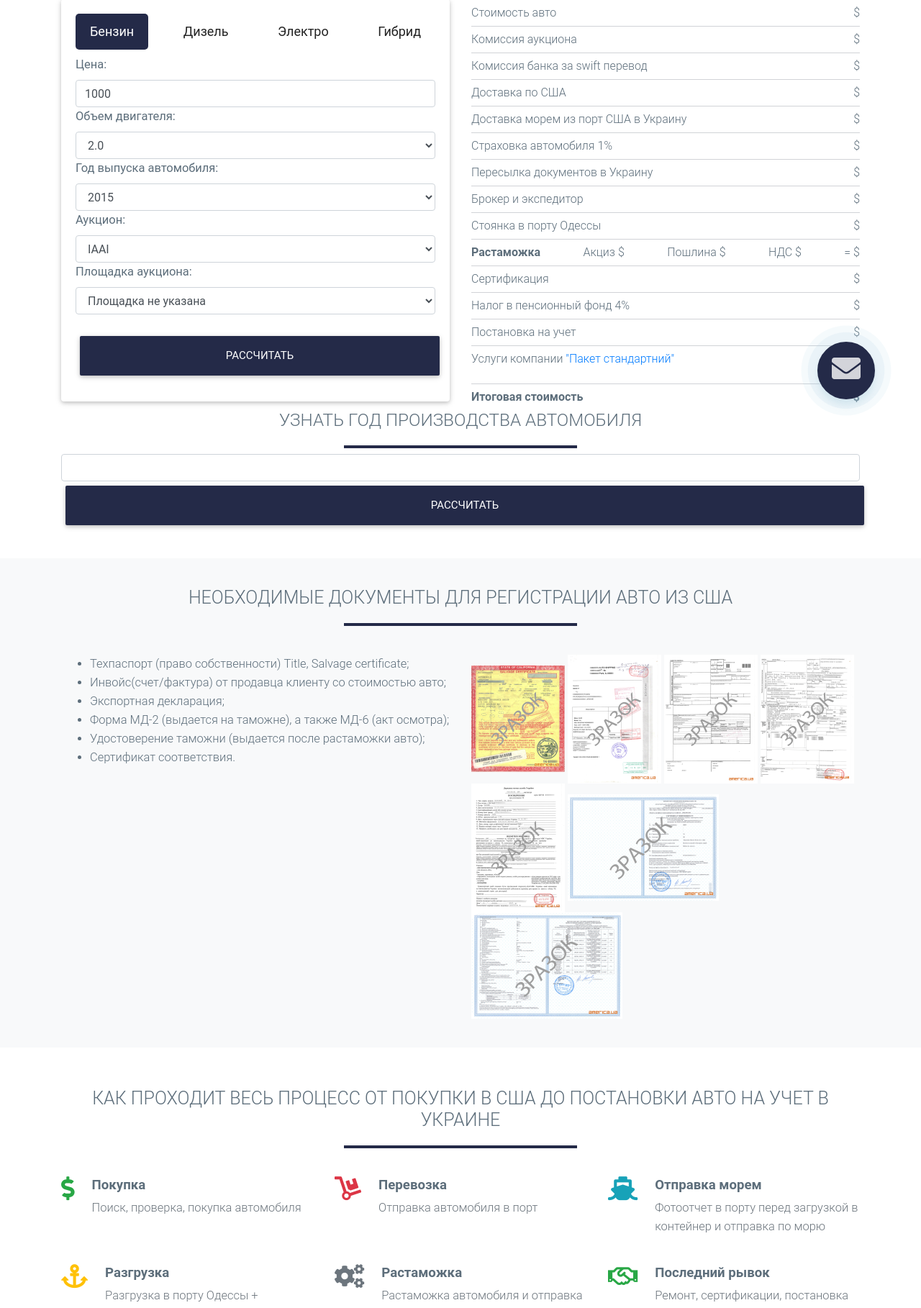
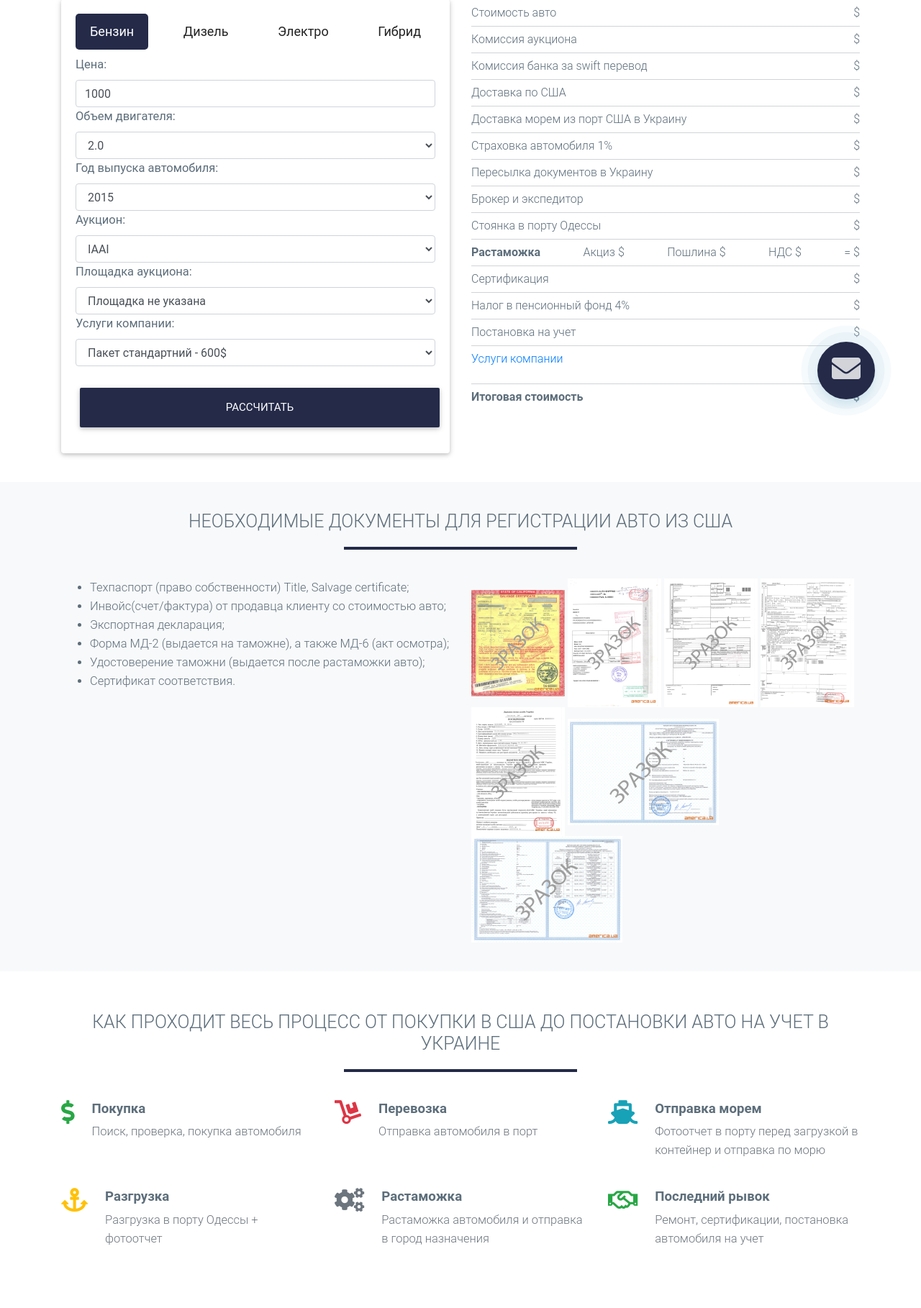
Before and after one commit to viktor-orkush/driveamerican, a Django app: page /calculation/ in a window 1280 px wide. Shown: the part 205-2023 px from the top of the page at 72% size. Run offline with Django 3.2, Linux system fonts and the light colour scheme; data comes from the database, SQL or seed files in the repository; some libraries are stand-ins or nearby versions.

Commit message:
add function change services

```diff
--- a/driveamerican/driveamericanapp/models.py
+++ b/driveamerican/driveamericanapp/models.py
@@ -6,7 +6,7 @@ class Auction(models.Model):
 
 
 class BuyerFee(models.Model):
-    auction = models.ForeignKey('Auction', on_delete=models.CASCADE,)
+    auction = models.ForeignKey('Auction', on_delete=models.CASCADE, )
     sale_price_min = models.IntegerField()
     sale_price_max = models.IntegerField()
     buyer_fee = models.IntegerField()
@@ -16,7 +16,7 @@ class BuyerFee(models.Model):
 
 
 class InternetBidFee(models.Model):
-    auction = models.ForeignKey('Auction', on_delete=models.CASCADE,)
+    auction = models.ForeignKey('Auction', on_delete=models.CASCADE, )
     sale_price_min = models.IntegerField()
     sale_price_max = models.IntegerField()
     internet_bid_fee = models.IntegerField()
@@ -36,13 +36,16 @@ class Contact(models.Model):
 
 
 class TransportationPrice(models.Model):
-    auction = models.ForeignKey('Auction', on_delete=models.CASCADE,)
+    auction = models.ForeignKey('Auction', on_delete=models.CASCADE, )
     auction_location = models.CharField(max_length=512, blank=True)
     state = models.CharField(max_length=32, blank=True)
     port_savannah = models.IntegerField(default=0, blank=True, null=True)
     port_newark = models.IntegerField(default=0, blank=True, null=True)
     port_houston = models.IntegerField(default=0, blank=True, null=True)
-    port_los_angeles = models.IntegerField(default=0, blank=True, null=True)
 
-    def __str__(self):
-        return '"{auction_location}"'.format(auction_location=self.auction_location)
+
+port_los_angeles = models.IntegerField(default=0, blank=True, null=True)
+
+
+def __str__(self):
+    return '"{auction_location}"'.format(auction_location=self.auction_location)
--- a/driveamerican/driveamericanapp/templates/calculation.html
+++ b/driveamerican/driveamericanapp/templates/calculation.html
@@ -1,8 +1,9 @@
 {% extends "base.html" %}
 {% load static %}
 
-{% block title %}Калькулятор растаможки авто из америки  2020 по закону 8487 | DriveAmerican{% endblock %}
-{% block description %}Калькулятор растаможки авто 2020 Украина. Тарифы на растаможку авто из США (Закон 8487\8488),
+{% block title %}Калькулятор просчета стоимости пригона авто из США | DriveAmerican{% endblock %}
+{% block description %}Калькулятор пригона, подсчитать стоимость пригон, стоимость авто в Украине, стоимость пригона без
+    ремонта,
     какие документы нужны для регистрации авто из сша{% endblock %}
 {% block keywords %}рассчитать стоимость авто из сша, калькулятор растаможки авто в Украине,все платежи по пригону авто
     из сша,
@@ -77,6 +78,12 @@
                                     <label for="auction_city">Площадка аукциона:</label>
                                     <select name="auction_location" id="auction_location"
                                             class="form-control" data-dependent="port">
+                                    </select>
+
+                                    <label for="auction_city">Услуги компании:</label>
+                                    <select class="form-control" name="service" id="service_id">
+                                        <option value="600">Пакет стандартний - 600$</option>
+                                        <option value="1000">Пакет максимальный - 1000$</option>
                                     </select>
 
                                     <div class="calc_block_btn">
@@ -156,8 +163,7 @@
                             <div class="value"><span id="registration"></span>$</div>
                         </div>
                         <div class="calc_block-row">
-                            <div class="">Услуги компании <a href="{% url 'home' %}#services_section">"Пакет
-                                стандартний"</a></div>
+                            <div class=""><a href="{% url 'home' %}#services_section">Услуги компании</a></div>
                             <div class="value"><span id="company_services"></span>$</div>
                         </div>
                         <div class="calc_block-row total mt-3 font-weight-bold">
@@ -167,14 +173,6 @@
                     </div>
                 </div>
             </div>
-            <div class="col-lg-12 text-center">
-                <h3 class="section-heading text-uppercase">Узнать год производства автомобиля </h3>
-            </div>
-            <input class="form-control" type="" name="auto_vin" value="" required min="1">
-            <button type="button" class="btn btn-lg btn-light-blue btn-rounded btn-block"
-                    id="calculate_all_payments_btn">
-                Рассчитать
-            </button>
         </div>
     </section>
 
--- a/driveamerican/driveamericanapp/views.py
+++ b/driveamerican/driveamericanapp/views.py
@@ -91,7 +91,7 @@ class CalculateAllPaymentsAPI(APIView):
             pension_tax = math.ceil((auto_price + auction_fee) * 0.04)
             certification = 300
             registration = 60
-            company_services = 600
+            company_services = int(request.POST.get('service'))
             total_cost = math.ceil(
                 auto_price + auction_fee + swift_bank_commission + customs_clearance + transportation_in_usa + \
                 + shipping_price + broker_forwarder + parking_port + transportation_in_ukraine + \
```
